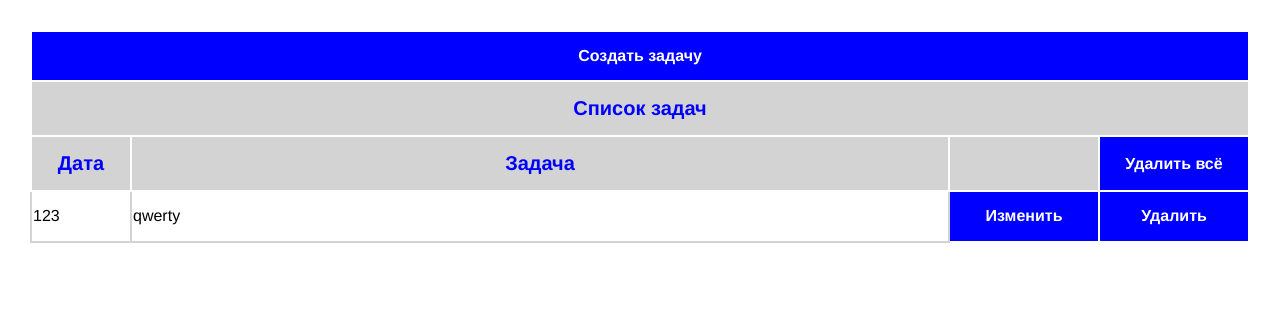
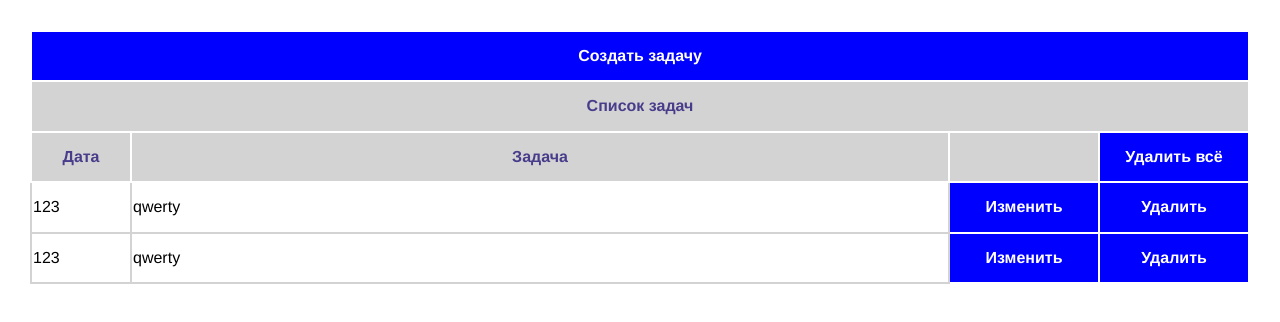
Before and after one commit to m-ilnitsky/AISClientWeb2019, a plain HTML site: page Task08_TODO_List/todo.html in a window 1280 px wide. Drawn offline with Linux system fonts and the light colour scheme.

Commit message:
Task08_TODO_List: начало.

```diff
--- a/Task08_TODO_List/todo.css
+++ b/Task08_TODO_List/todo.css
@@ -18,7 +18,6 @@
 .todo-table th {
     padding: 15px 5px;
     border: 2px solid white;
-    font-size: 20px;
 }
 
 .todo-table td {
@@ -28,7 +27,7 @@
 .todo-table thead {
     border-color: white;
     background-color: lightgray;
-    color: blue;
+    color: darkslateblue;
 }
 
 .todo-table .as-button {
--- a/Task08_TODO_List/todo.html
+++ b/Task08_TODO_List/todo.html
@@ -31,6 +31,13 @@
             <td class="button">Удалить</td>
         </tr>
         </tbody>
+        <tr>
+            <td class="date">123</td>
+            <td>qwerty</td>
+            <td class="button">Изменить</td>
+            <td class="button">Удалить</td>
+        </tr>
+        </tbody>
     </table>
 </div>
 
```
